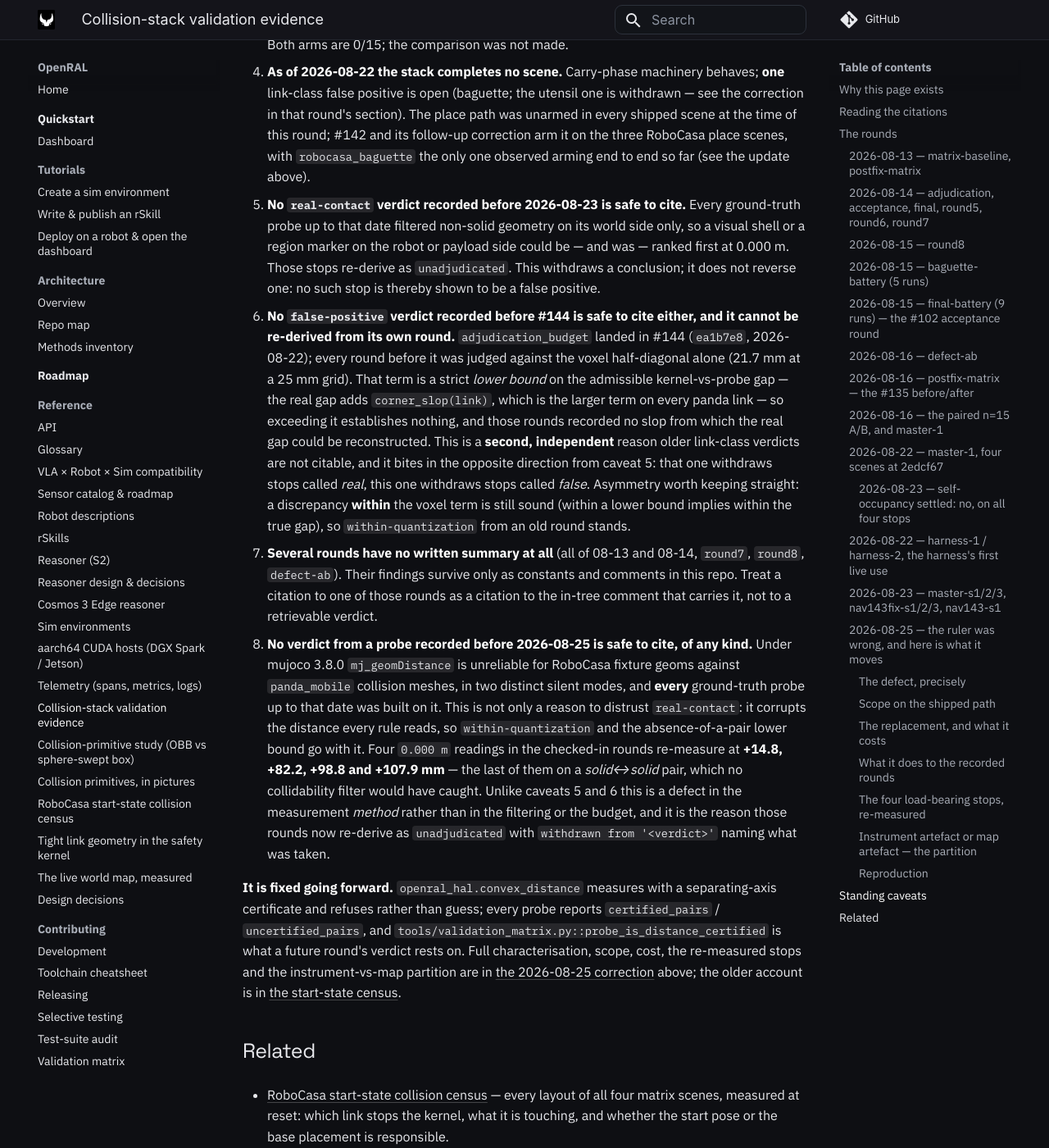
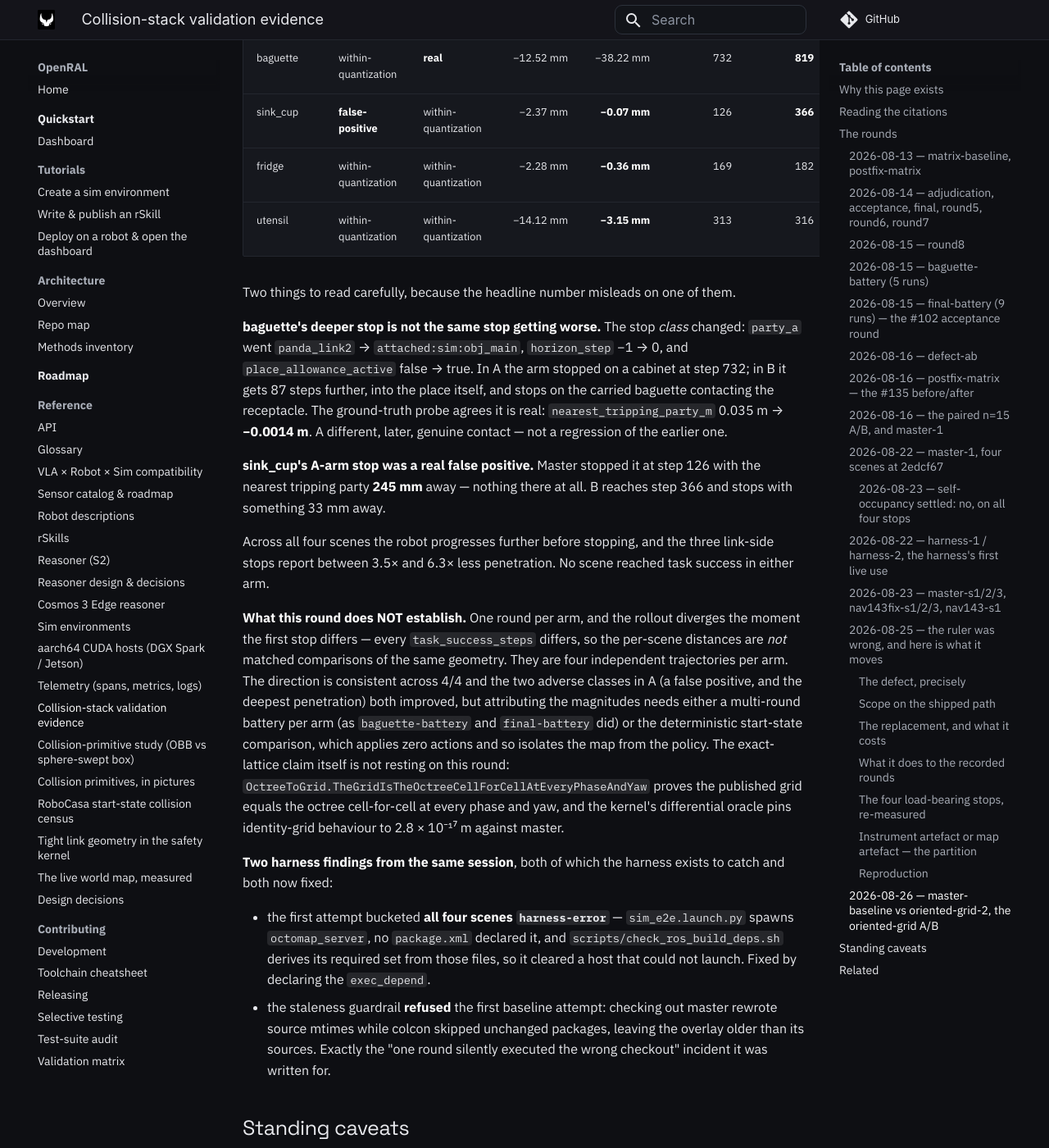
Before and after one commit to OpenRAL/openral, an MkDocs documentation site: the page built from docs/reference/collision-validation-evidence.md, in a window 1280 px wide and 1400 px high, scrolled down 23286 px. Shown: the whole window at 82% size. Built offline with MkDocs 1.6.1 and Material for MkDocs 9.7.7, drawn with Linux system fonts in a browser that asks for light colours; comment, search, counter and statistics services are not loaded; some of the changed text lies outside the part shown.

Commit message:
docs(collision): record the oriented-grid A/B, including what it does not prove
First paired four-scene round for #173: master `2e3b947` against `195e2af`, same
seed, same host, diffed with the harness's own `diff` subcommand.

All four scenes progress further before stopping; the three link-side stops
report 3.5-6.3x less penetration; and master's `sink_cup` stop is recorded for
what the artifacts say it was — a real false positive, tripped with the nearest
party 245 mm away.

baguette is the one that reads backwards and is written up in full, because the
headline number (-12.52 -> -38.22 mm) invites the wrong conclusion. The stop
CLASS changed: `panda_link2` -> `attached:sim:obj_main`, horizon_step -1 -> 0,
place allowance now active. The arm no longer stops on the cabinet at step 732;
it gets to step 819 and the carried baguette contacts the receptacle, which the
ground-truth probe confirms at -1.4 mm. A different, later, genuine contact.

The section is equally explicit that one round per arm does not attribute the
magnitudes: the rollout diverges as soon as the first stop differs, so these are
four independent trajectories per arm, not matched geometry. The exact-lattice
claim rests on the cell-for-cell unit proof and the kernel's differential
oracle, not on this round.

Also records the two harness findings from the session — the undeclared
`octomap_server` that bucketed a whole round as harness-error, and the staleness
guardrail correctly refusing a baseline whose overlay was older than its
sources.

Co-Authored-By: Claude Opus 5 (1M context) <noreply@anthropic.com>
Claude-Session: https://claude.ai/code/session_01AUHf6L14nsiQTJfk8LEviR
Signed-off-by: Adrian <adrian@qualiastudios.dev>

```diff
--- a/docs/reference/collision-validation-evidence.md
+++ b/docs/reference/collision-validation-evidence.md
@@ -957,6 +957,68 @@ up to 48.3 mm — is a fact about the *robot*, measured on the manifest's own
 collision model, and is untouched by this page: no world probe is involved in
 it.
 
+### 2026-08-26 — `master-baseline` vs `oriented-grid-2`, the oriented-grid A/B
+
+The first paired round for the oriented world grid (#173): the same four scenes,
+same seed, same host (`q-laptop`, RTX 5070 Laptop), one round per arm, run
+through `tools/validation_matrix.py` and diffed with its own `diff` subcommand.
+
+**Arm A** is master `2e3b947`. **Arm B** is `195e2af` — the grid published on
+the OctoMap's own lattice instead of a base-aligned one.
+
+| scene | A (master) | B (oriented) | A min | B min | A steps | B steps |
+| --- | --- | --- | ---: | ---: | ---: | ---: |
+| baguette | within-quantization | **real** | −12.52 mm | −38.22 mm | 732 | **819** |
+| sink_cup | **false-positive** | within-quantization | −2.37 mm | **−0.07 mm** | 126 | **366** |
+| fridge | within-quantization | within-quantization | −2.28 mm | **−0.36 mm** | 169 | 182 |
+| utensil | within-quantization | within-quantization | −14.12 mm | **−3.15 mm** | 313 | 316 |
+
+Two things to read carefully, because the headline number misleads on one of
+them.
+
+**baguette's deeper stop is not the same stop getting worse.** The stop *class*
+changed: `party_a` went `panda_link2` → `attached:sim:obj_main`, `horizon_step`
+−1 → 0, and `place_allowance_active` false → true. In A the arm stopped on a
+cabinet at step 732; in B it gets 87 steps further, into the place itself, and
+stops on the carried baguette contacting the receptacle. The ground-truth probe
+agrees it is real: `nearest_tripping_party_m` 0.035 m → **−0.0014 m**. A
+different, later, genuine contact — not a regression of the earlier one.
+
+**sink_cup's A-arm stop was a real false positive.** Master stopped it at step
+126 with the nearest tripping party **245 mm** away — nothing there at all. B
+reaches step 366 and stops with something 33 mm away.
+
+Across all four scenes the robot progresses further before stopping, and the
+three link-side stops report between 3.5× and 6.3× less penetration. No scene
+reached task success in either arm.
+
+**What this round does NOT establish.** One round per arm, and the rollout
+diverges the moment the first stop differs — every `task_success_steps` differs,
+so the per-scene distances are *not* matched comparisons of the same geometry.
+They are four independent trajectories per arm. The direction is consistent
+across 4/4 and the two adverse classes in A (a false positive, and the deepest
+penetration) both improved, but attributing the magnitudes needs either a
+multi-round battery per arm (as `baguette-battery` and `final-battery` did) or
+the deterministic start-state comparison, which applies zero actions and so
+isolates the map from the policy. The exact-lattice claim itself is not resting
+on this round: `OctreeToGrid.TheGridIsTheOctreeCellForCellAtEveryPhaseAndYaw`
+proves the published grid equals the octree cell-for-cell at every phase and
+yaw, and the kernel's differential oracle pins identity-grid behaviour to
+2.8 × 10⁻¹⁷ m against master.
+
+**Two harness findings from the same session**, both of which the harness exists
+to catch and both now fixed:
+
+* the first attempt bucketed **all four scenes `harness-error`** — `sim_e2e.launch.py`
+  spawns `octomap_server`, no `package.xml` declared it, and
+  `scripts/check_ros_build_deps.sh` derives its required set from those files,
+  so it cleared a host that could not launch. Fixed by declaring the
+  `exec_depend`.
+* the staleness guardrail **refused** the first baseline attempt: checking out
+  master rewrote source mtimes while colcon skipped unchanged packages, leaving
+  the overlay older than its sources. Exactly the "one round silently executed
+  the wrong checkout" incident it was written for.
+
 ## Standing caveats
 
 Eight things a reader should carry away, all of them stated by the artifacts
```
